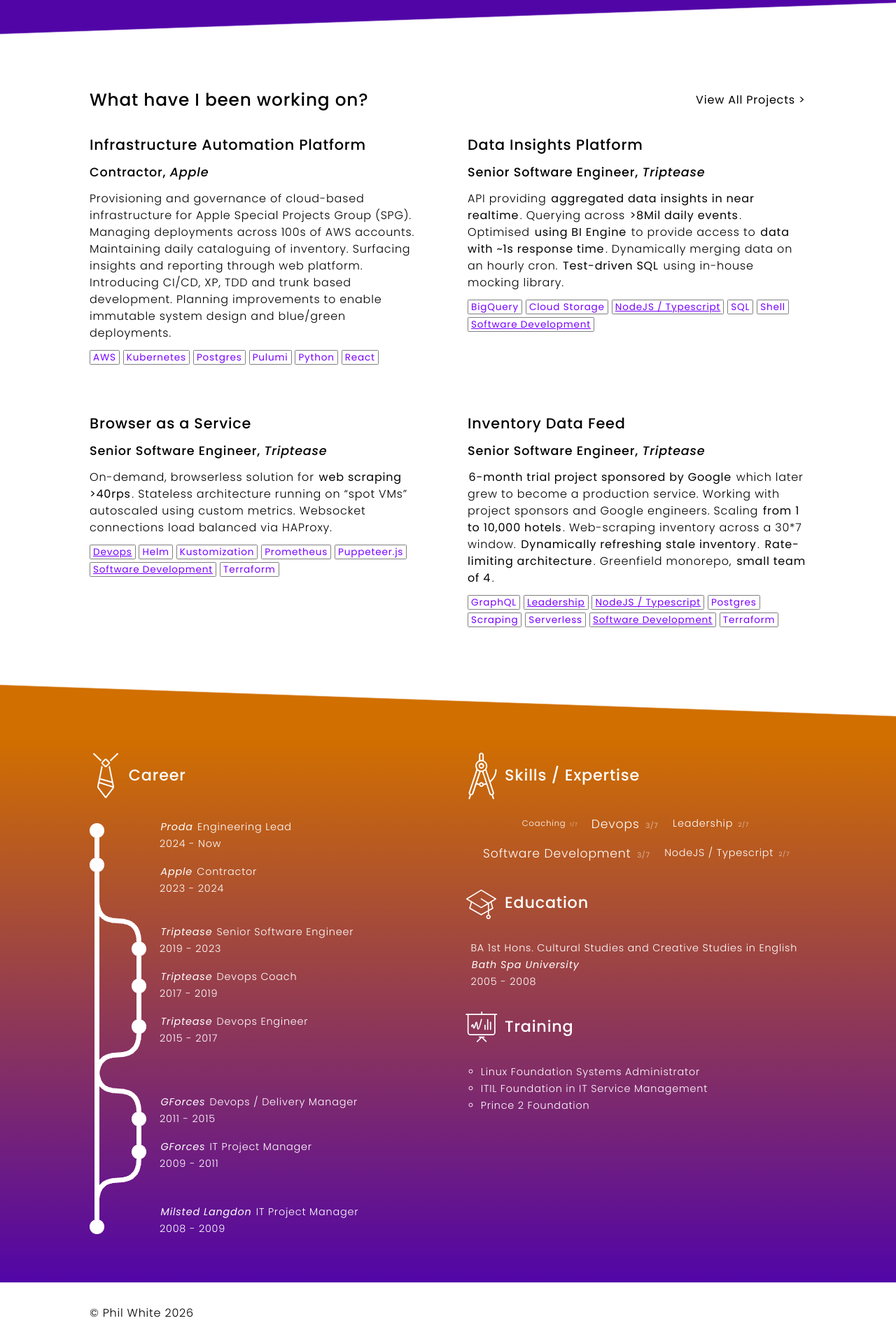
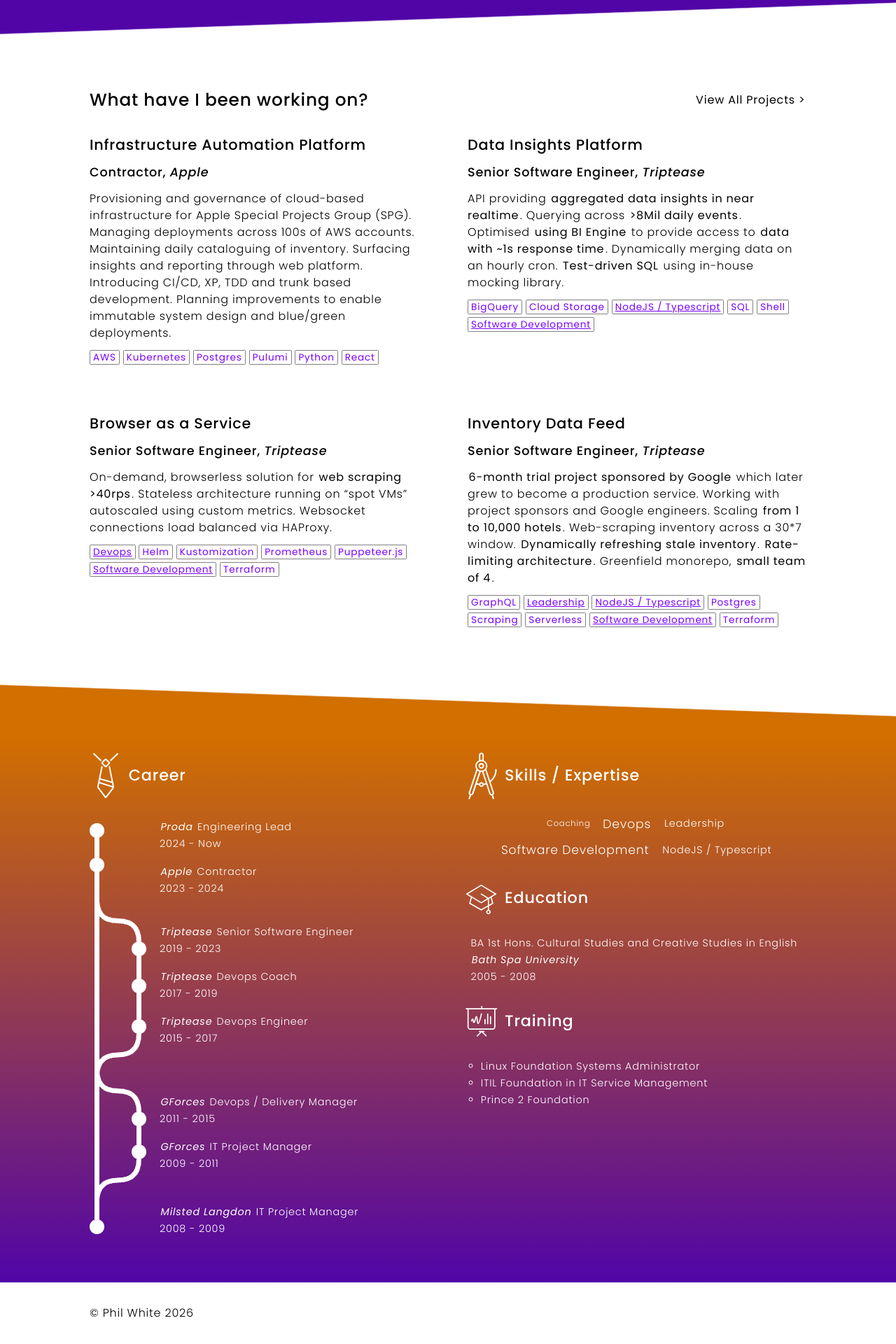
Before and after one commit to philwhiteuk/cv, a Jekyll site: the page built from pages/index.html, in a window 1280 px wide. Shown: the part 1139-3059 px from the top of the page at 70% size. Built offline with Jekyll 4.4.1, drawn with Linux system fonts in a browser that asks for light colours.

Commit message:
Remove project count from tags and improve cloud spacing
- Removed the count/total display from each tag
- Adjusted gap to 0.3em for tighter packing
- Added width: 100% to fill available space
- Added flex: 0 0 auto to prevent item shrinking

Co-authored-by: philwhiteuk <philwhiteuk@users.noreply.github.com>

```diff
--- a/_includes/aside.html
+++ b/_includes/aside.html
@@ -42,10 +42,8 @@
                         {% endif %}
 
                         <li class="tag-cloud__item tag-cloud__item--{{ tier }}">
-                          <a href="{{ tag.url | relative_url }}"
-                             aria-label="{{ tag_name }} — appears in {{ count }} of {{ total }} projects">
+                          <a href="{{ tag.url | relative_url }}">
                             {{ tag_name }}
-                            <span class="tag-cloud__count">{{ count }}/{{ total }}</span>
                           </a>
                         </li>
                       {% endfor %}
--- a/_sass/theme/_aside.scss
+++ b/_sass/theme/_aside.scss
@@ -62,14 +62,16 @@
         .tag-cloud {
             display: flex;
             flex-wrap: wrap;
-            gap: 0.4em;
+            gap: 0.3em;
             justify-content: center;
             list-style: none;
             padding: 0;
             margin: 0;
+            width: 100%;
 
             &__item {
                 margin: 0;
+                flex: 0 0 auto;
 
                 a {
                     border: transparent solid 0.05em;
@@ -90,12 +92,6 @@
                 &--lg a { font-size: 1.2em; }
                 &--md a { font-size: 1em; }
                 &--sm a { font-size: 0.8em; }
-            }
-
-            &__count {
-                font-size: 0.6em;
-                opacity: 0.7;
-                margin-left: 0.3em;
             }
         }
     }
```
